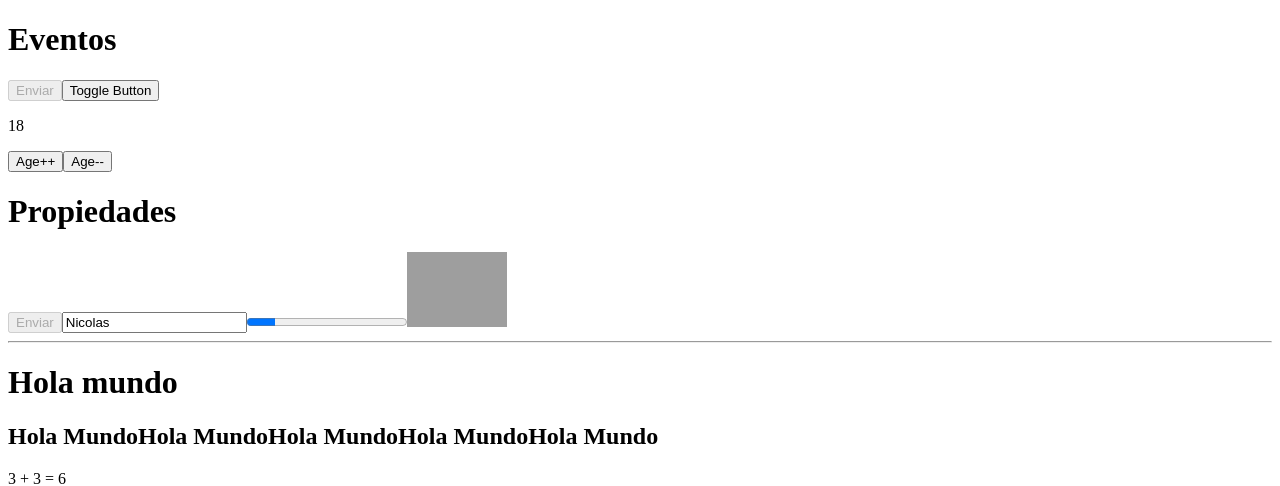
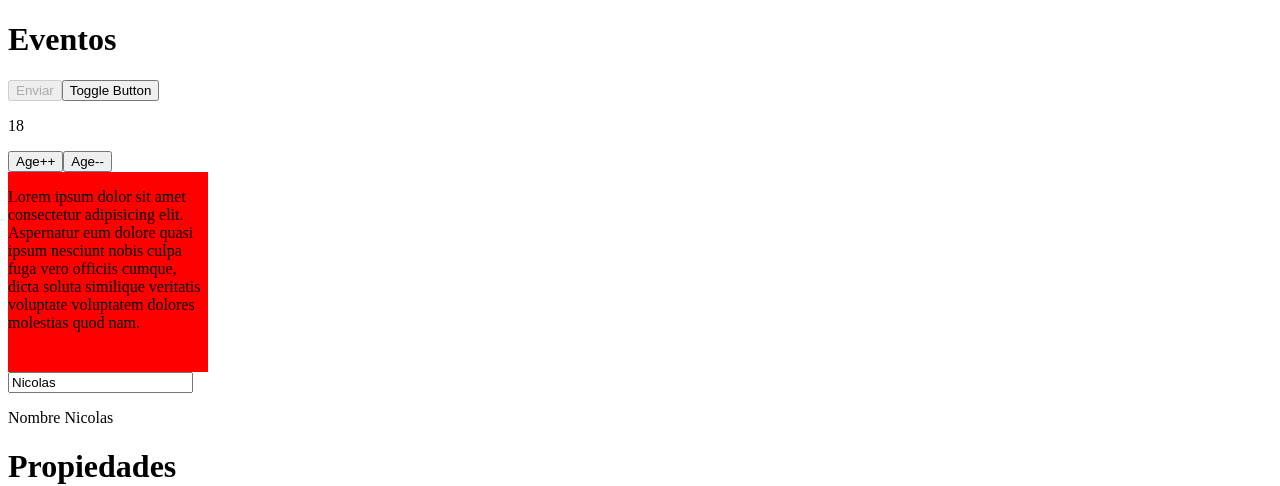
Before and after one commit to Carlos-Nicolas/platzi-aprendizaje, an Angular app in the folder Fundamentos de angular/fundamentosAngular/: page / in a window 1280 px wide. Shown: the top 486 px of the page. Built offline with nearby package versions, Linux system fonts and the light colour scheme; grey boxes are pictures that could not be loaded.

Commit message:
Data binding

```diff
--- a/Fundamentos de angular/fundamentosAngular/src/app/app.component.html
+++ b/Fundamentos de angular/fundamentosAngular/src/app/app.component.html
@@ -4,6 +4,11 @@
 <p>{{person.age}}</p>
 <button (click)="increaseAge()"> Age++ </button>
 <button (click)="reduceAge()"> Age-- </button>
+<div class="box" (scroll)="onScroll($event)">
+  <p>Lorem ipsum dolor sit amet consectetur adipisicing elit. Aspernatur eum dolore quasi ipsum nesciunt nobis culpa fuga vero officiis cumque, dicta soluta similique veritatis voluptate voluptatem dolores molestias quod nam.</p>
+</div>
+<input type="text" [value]="person.name" (keyup)="changeName($event)"/>
+<p>Nombre {{person.name}}</p>
 
 <h1>Propiedades</h1>
 <button [disabled]="btnDisabled">Enviar</button>
@@ -11,6 +16,7 @@
 <progress max="100" [value]="person.age"></progress>
 <img width="100" [src]="person.avatar" />
 <hr />
+
 <h1>Hola mundo</h1>
 <h2>{{ 'Hola Mundo'.repeat(5) }}</h2>
 <p>3 + 3 = {{ 3 + 3 }}</p>
--- a/Fundamentos de angular/fundamentosAngular/src/app/app.component.scss
+++ b/Fundamentos de angular/fundamentosAngular/src/app/app.component.scss
@@ -0,0 +1,6 @@
+.box{
+  height: 200px;
+  width: 200px;
+  overflow: auto;
+  background-color: red;
+}
--- a/Fundamentos de angular/fundamentosAngular/src/app/app.component.ts
+++ b/Fundamentos de angular/fundamentosAngular/src/app/app.component.ts
@@ -25,4 +25,15 @@ export class AppComponent {
   reduceAge(){
     this.person.age--
   }
+  onScroll(event :Event){
+    const element =event.target as HTMLElement;
+    console.log(element.scrollTop);
+
+  }
+
+  changeName(event : Event){
+    const element = event.target as HTMLInputElement;
+   this.person.name  = element.value;
+
+  }
 }
```
